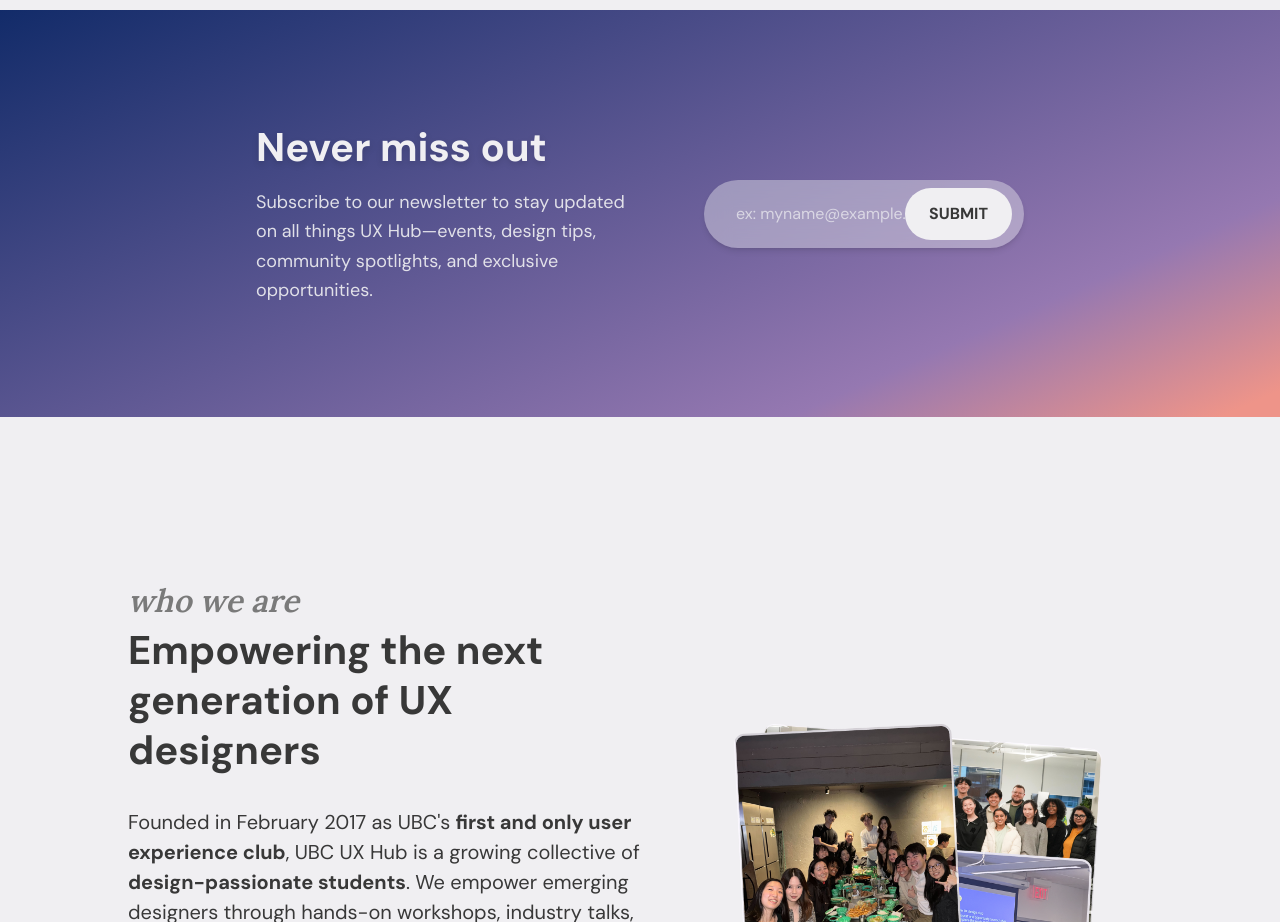
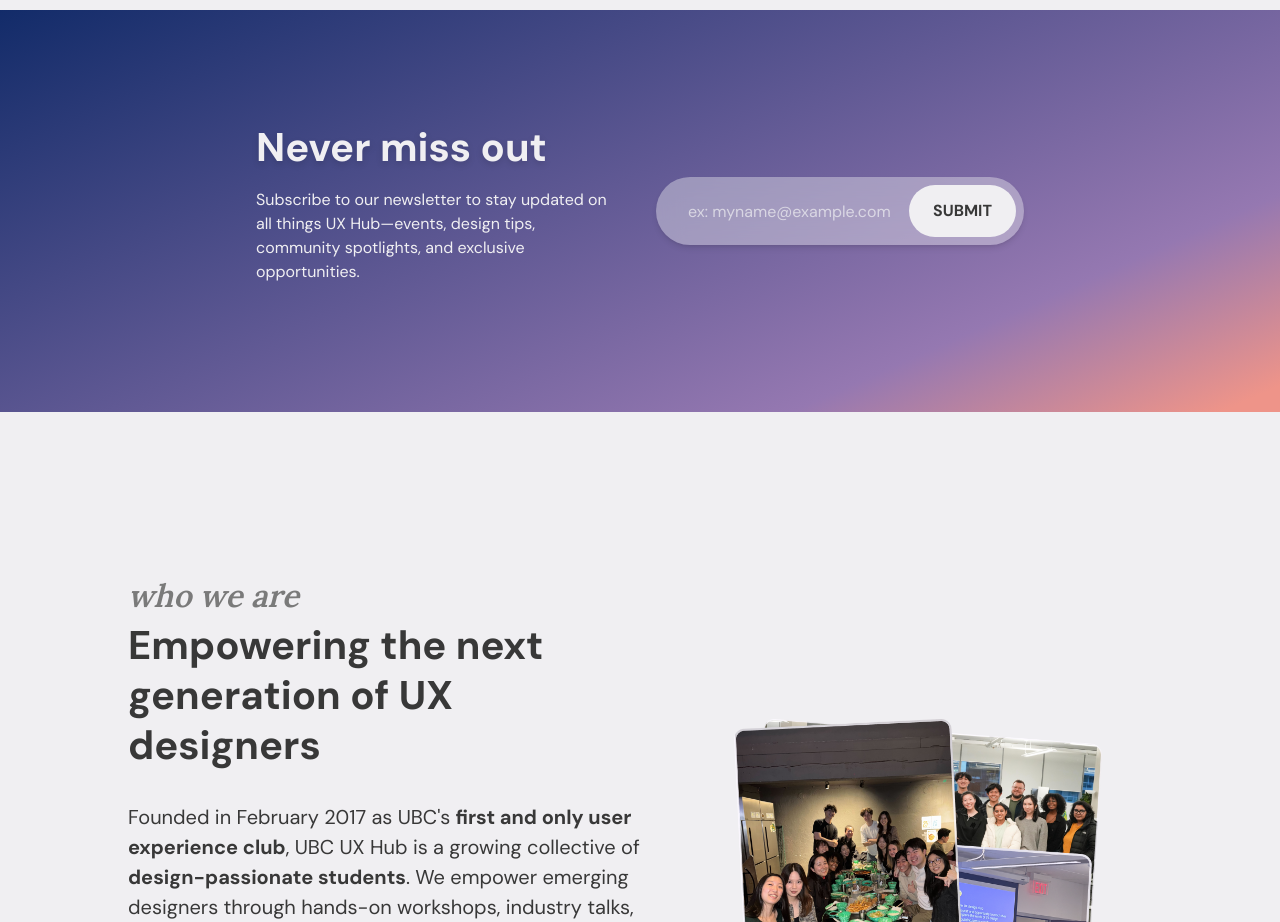
Before and after one commit to auroraxcheng/UXhub-website, a Next.js app: page / in a window 1280 px wide. Shown: the part 960-1882 px from the top of the page. Built offline with nearby package versions, Linux system fonts and the light colour scheme.

Commit message:
fixed mailing list section screen size issue

```diff
--- a/src/home-page-sections/MailingListSection.tsx
+++ b/src/home-page-sections/MailingListSection.tsx
@@ -31,13 +31,13 @@
       ].join(" ")}
     >
       <div className="px-[5%] md:px-[10%] xl:px-[20%] py-16 sm:py-20 md:py-24 lg:py-28">
-        <div className="flex flex-col md:flex-row md:items-center md:justify-center md:gap-8 lg:gap-12">
+        <div className="flex flex-col lg:flex-row items-center justify-center">
           {/* Text */}
-          <div className="mb-8 flex-shrink-0 text-center md:mb-0 md:pr-4 md:text-left md:max-w-[400px]">
-            <h2 className="font-dm-sans mb-4 text-3xl sm:text-4xl md:text-5xl lg:text-[40px] font-bold leading-tight text-white drop-shadow-md">
+          <div className="flex-shrink-0 text-center lg:pr-12 lg:text-left lg:max-w-[400px]">
+            <h2 className="font-dm-sans text-[40px] font-bold leading-tight text-white drop-shadow-md pb-4">
               Never miss out
             </h2>
-            <p className="font-dm-sans mx-auto mb-6 max-w-[400px] text-sm sm:text-base md:mb-0 md:mx-0 md:max-w-none lg:text-lg font-normal leading-relaxed text-white/90">
+            <p className="font-dm-sans mx-auto max-w-[400px] text-white pb-4">
               Subscribe to our newsletter to stay updated on all things UX
               Hub—events, design tips, community spotlights, and exclusive
               opportunities.
@@ -45,7 +45,7 @@
           </div>
 
           {/* Form */}
-          <div className="flex w-full flex-1 justify-center md:justify-start md:min-w-0">
+          <div className="flex w-full flex-1 justify-center lg:justify-start py-4">
             <form
               action="https://facebook.us16.list-manage.com/subscribe/post?u=9a26bb1b23b273a2a9f766b4f&amp;id=8faf775ff6"
               method="post"
@@ -64,7 +64,7 @@
                 required
                 className={[
                   "w-full",
-                  "h-14 sm:h-16 md:h-17",
+                  "h-17",
                   "rounded-full px-6 sm:px-8 py-3 sm:py-4",
                   "bg-white/40 text-white placeholder-white/70",
                   "backdrop-blur-md shadow-md outline-none ring-0 border-none",
@@ -72,11 +72,11 @@
                   "transition-transform transition-colors duration-300 ease-in-out",
                   "hover:bg-white/45 focus:bg-white/45",
                   "hover:scale-[1.02] focus:scale-[1.02]",
-                  "pr-24 sm:pr-28", // room for submit button
+                  "pr-20", // room for submit button
                 ].join(" ")}
               />
 
-              <div className="absolute right-2 sm:right-3 top-1/2 -translate-y-1/2">
+              <div className="absolute right-2 top-1/2 -translate-y-1/2">
                 <Button variant="noBorder" withArrow={false}>
                   SUBMIT
                 </Button>
```
